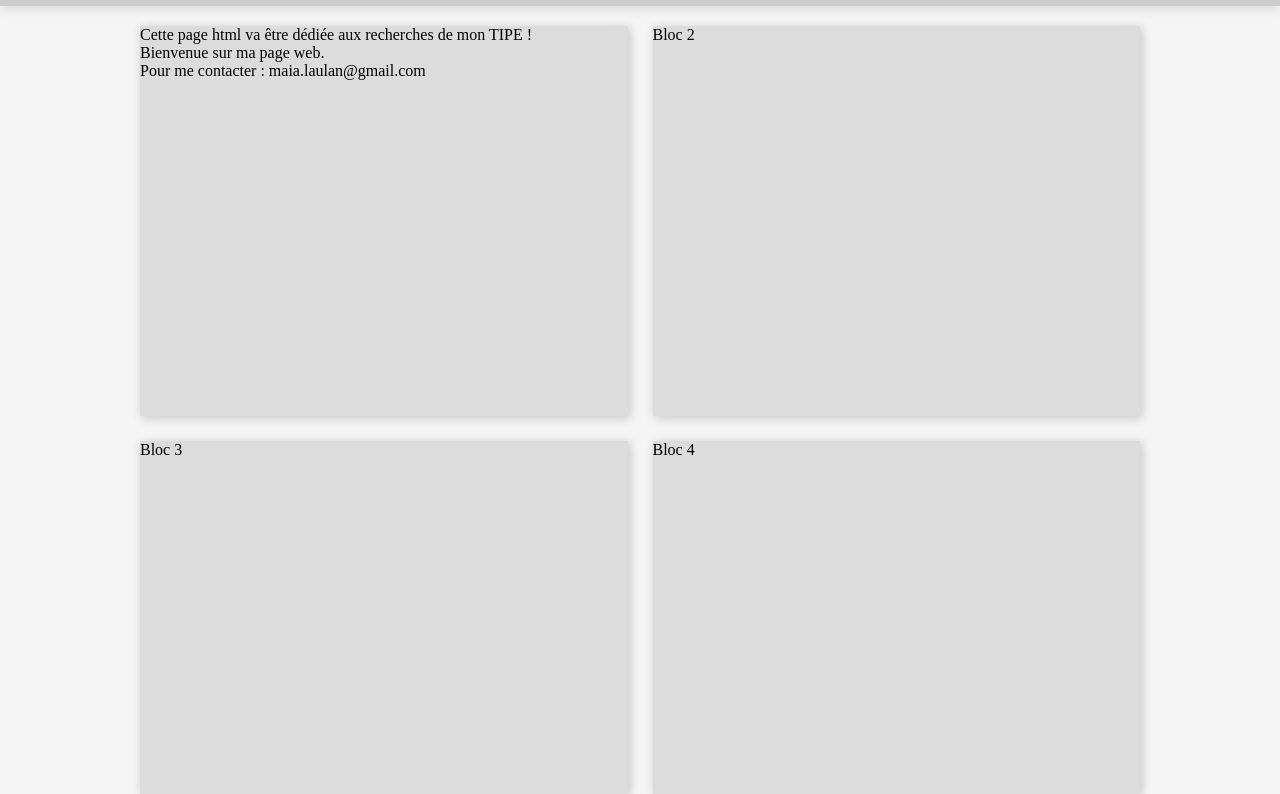
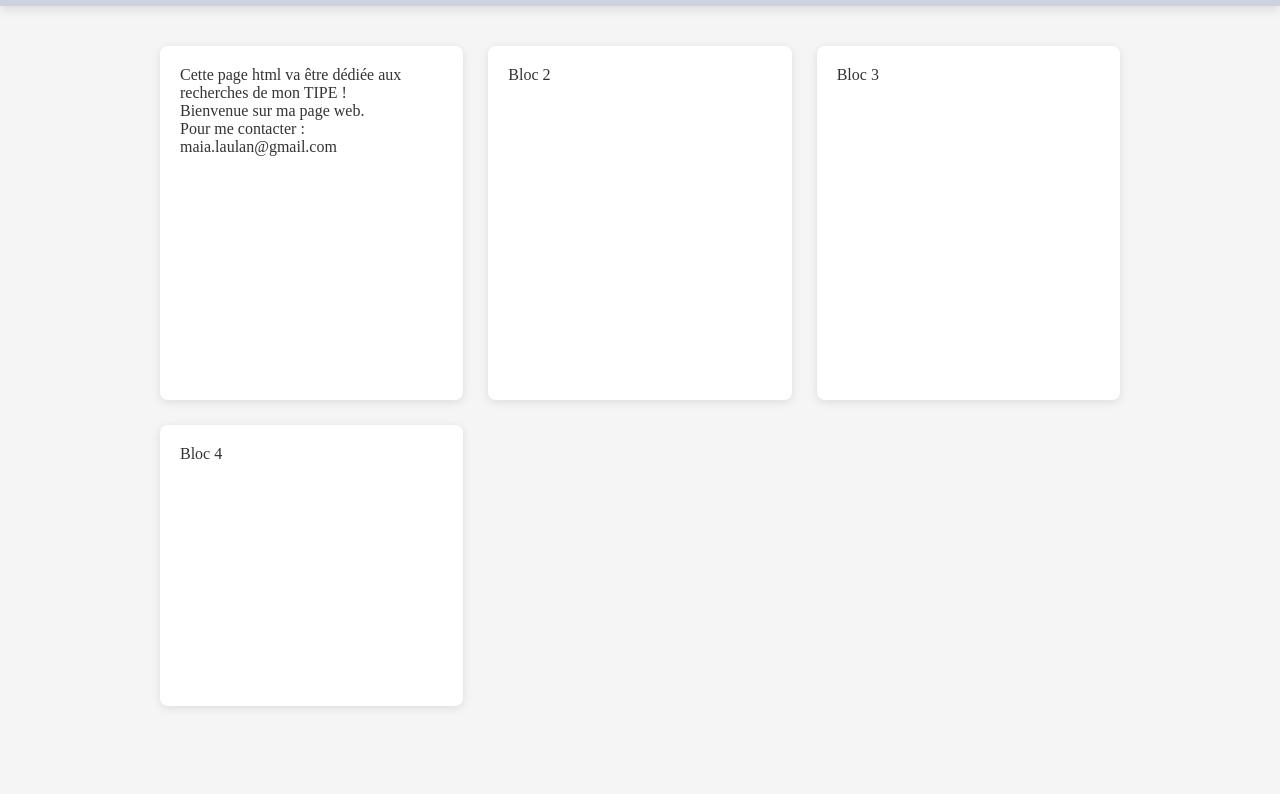
Before and after one commit to maialaulan/maialaulan.github.io, a plain HTML site: page index.html in a window 1280 px wide. Shown: the part 74-868 px from the top of the page. After the commit the page ends 800 px from the top, so only its background shows below. Drawn offline with Linux system fonts and the light colour scheme.

Commit message:
Update style.css

```diff
--- a/style.css
+++ b/style.css
@@ -1,14 +1,16 @@
-* {
-    margin: 0;
-    padding: 0;
-    box-sizing: border-box;
-}
+/* Page principale */
 
 html, body {
     font-size: 1em;
     display: flex;
     justify-content: center;
     height: 100vh;
+}
+
+* {
+    margin: 0;
+    padding: 0;
+    box-sizing: border-box;
 }
 
 header {
@@ -26,48 +28,51 @@ header {
 
 header + * { margin-top: 100px; }
 
-/* Conteneur des blocs */
+/* Container */
 .container {
     display: grid;
-    grid-template-columns: repeat(2, 1fr); /* 2 colonnes */
-    gap: 25px; /* Espace entre les blocs */
-    width: 200vw; /* Largeur relative */
-    height: 60vw;
-    max-width: 1000px; /* Largeur max */
+    grid-template-columns: repeat(auto-fit, minmax(300px, 1fr));
+    gap: 25px;
+    width: 100%;
+    max-width: 1000px;
+    padding: 20px;
 }
 
-/* Style des blocs */
+/* Box */
 .box {
+    background-color: #fff;
+    box-shadow: 0 2px 10px rgba(0, 0, 0, 0.1);
     display: flex;
-    box-shadow: 2px 2px 10px rgba(0, 0, 0, 0.2); /* Ombre douce */
-    display: flex;
-    flex-direction: column; /* Le texte s'affiche en colonne */
+    flex-direction: column;
+    padding: 20px;
+    border-radius: 8px;
 }
 
-/* Préférences */
 
+/* Light mode */
 @media (prefers-color-scheme: light) {
-    body, html, .div {
-        background-color: whitesmoke;
-        color: black;
+    body, html {
+        background-color: #f5f5f5;
+        color: #333;
     }
     header {
-        background-color: #CCCCCC;
+        background-color: #ced2e0;
     }
     .box {
-        background-color: #7c7c7c34;
+        background-color: #fff;
     }
 }
 
+/* Dark mode */
 @media (prefers-color-scheme: dark) {
-    body, html, .div {
+    body, html {
         background-color: #1c1c1e;
-        color: whitesmoke;
+        color: #f5f5f5;
     }
-    header{
+    header {
         background-color: #5A5E6B;
     }
     .box {
-        background-color: #7c7c7c34;
+        background-color: #333;
     }
 }
```
